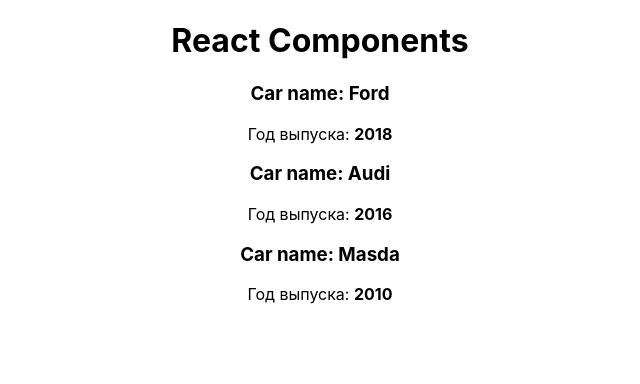
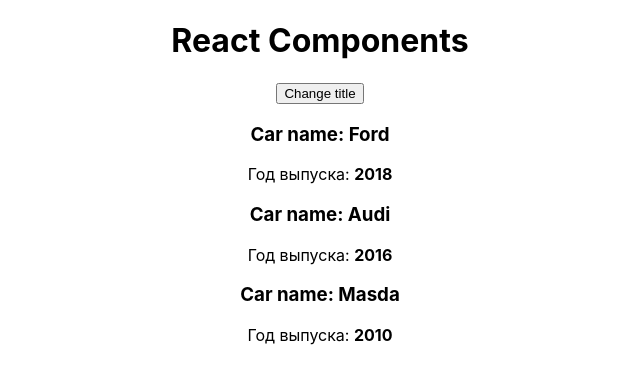
Before and after one commit to SergSmith64/react-udemu, a React (Create React App) app in the folder react-theory/: page / in a window 1280 px wide. Shown: the top 384 px of the page, without its empty margins (320-960 px from the left). Built offline with nearby package versions, Linux system fonts and the light colour scheme.

Commit message:
feat: Adding onClick event

```diff
--- a/react-theory/package.json
+++ b/react-theory/package.json
@@ -8,7 +8,7 @@
     "@testing-library/user-event": "^7.2.1",
     "react": "^16.13.1",
     "react-dom": "^16.13.1",
-    "react-scripts": "3.4.1"
+    "react-scripts": "^3.4.3"
   },
   "scripts": {
     "start": "react-scripts start",
--- a/react-theory/src/App.js
+++ b/react-theory/src/App.js
@@ -5,6 +5,8 @@
 
 class App extends Component {
 
+	// Стейт - JS-объект, который описывает то состояние,
+	// в котором находится данный компонент
 	state = {
 		cars: [
 			{name: 'Ford', year: 2018},
@@ -13,6 +15,10 @@
 		],
 		// Еще одно состояние для данного компонента:
 		pageTitle: 'React Components'
+	}
+	// создаю функцию, которая будет выполняться по нажатию кнопки
+	changeTitleHandler = () => {
+		console.log('Clicked...!');
 	}
 
 	render() {
@@ -24,6 +30,7 @@
 		return (
 			<div style={divStyle}>
 				<h1>{this.state.pageTitle}</h1>
+				<button onClick={this.changeTitleHandler}>Change title</button>
 				<Car name={cars[0].name} year={cars[0].year} />
 				<Car name={cars[1].name} year={cars[1].year} />
 				<Car name={cars[2].name} year={cars[2].year} />
```
Also changed, not shown: 2 other files (tests, documents, lock files or other folders). Lines whose indentation alone changed are shown as unchanged.
